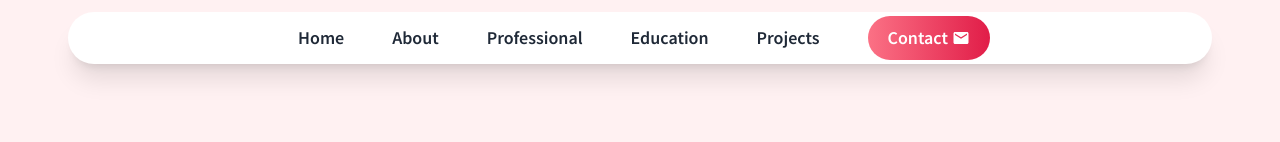
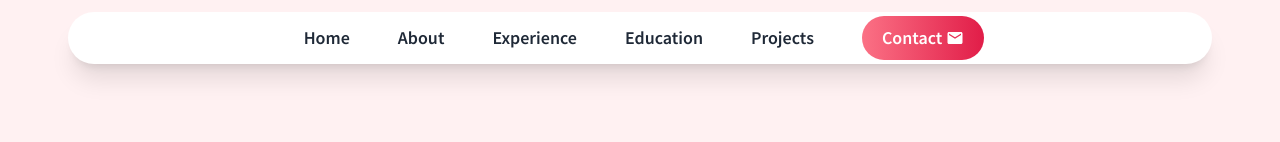
Before and after one commit to amystas/amystas.github.io, a React (Create React App) app: page / in a window 1280 px wide. Shown: the top 142 px of the page. Built offline with nearby package versions, Linux system fonts and the light colour scheme.

Commit message:
Update Navigation.js

```diff
--- a/src/components/Navigation.js
+++ b/src/components/Navigation.js
@@ -36,7 +36,7 @@ const Navigation = () => {
       >
         {/* Desktop Navigation */}
         <ul className="hidden md:flex items-center justify-center mx-auto space-x-12 font-semibold text-lg text-gray-800">
-          {['home', 'about', 'professional', 'education','projects'].map((item) => (
+          {['home', 'about', 'experience', 'education','projects'].map((item) => (
             <NavigationList key={item} link={`#${item}`} text={item.charAt(0).toUpperCase() + item.slice(1)} />
           ))}
 
@@ -71,7 +71,7 @@ const Navigation = () => {
       >
         <div className="flex flex-col items-center space-y-8 pt-12 pb-10 bg-white rounded-[35px] shadow-md transition-all duration-300">
           <ul className="flex flex-col space-y-8 text-lg font-medium">
-            {['home', 'about', 'professional', 'education', 'projects'].map((item) => (
+            {['home', 'about', 'professional', 'experience', 'projects'].map((item) => (
               <NavigationList
                 key={item}
                 link={`#${item}`}
```
